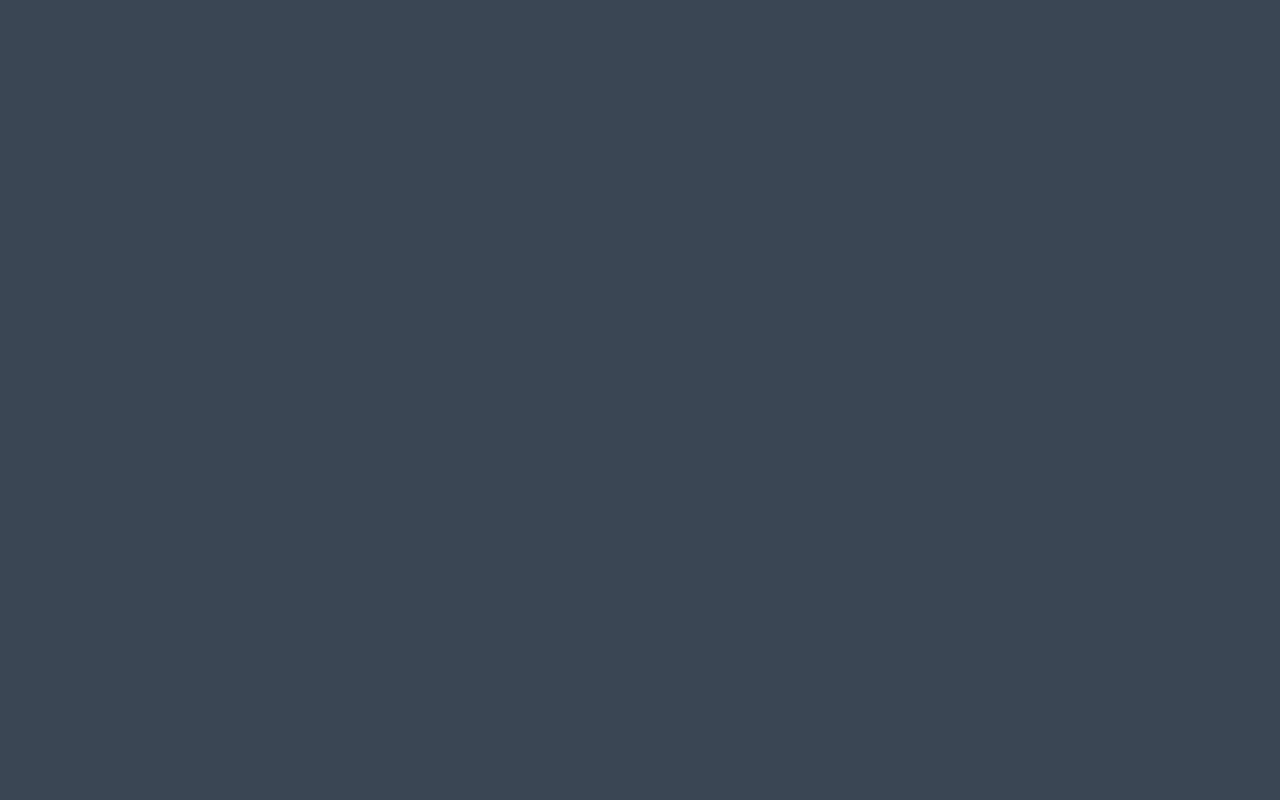
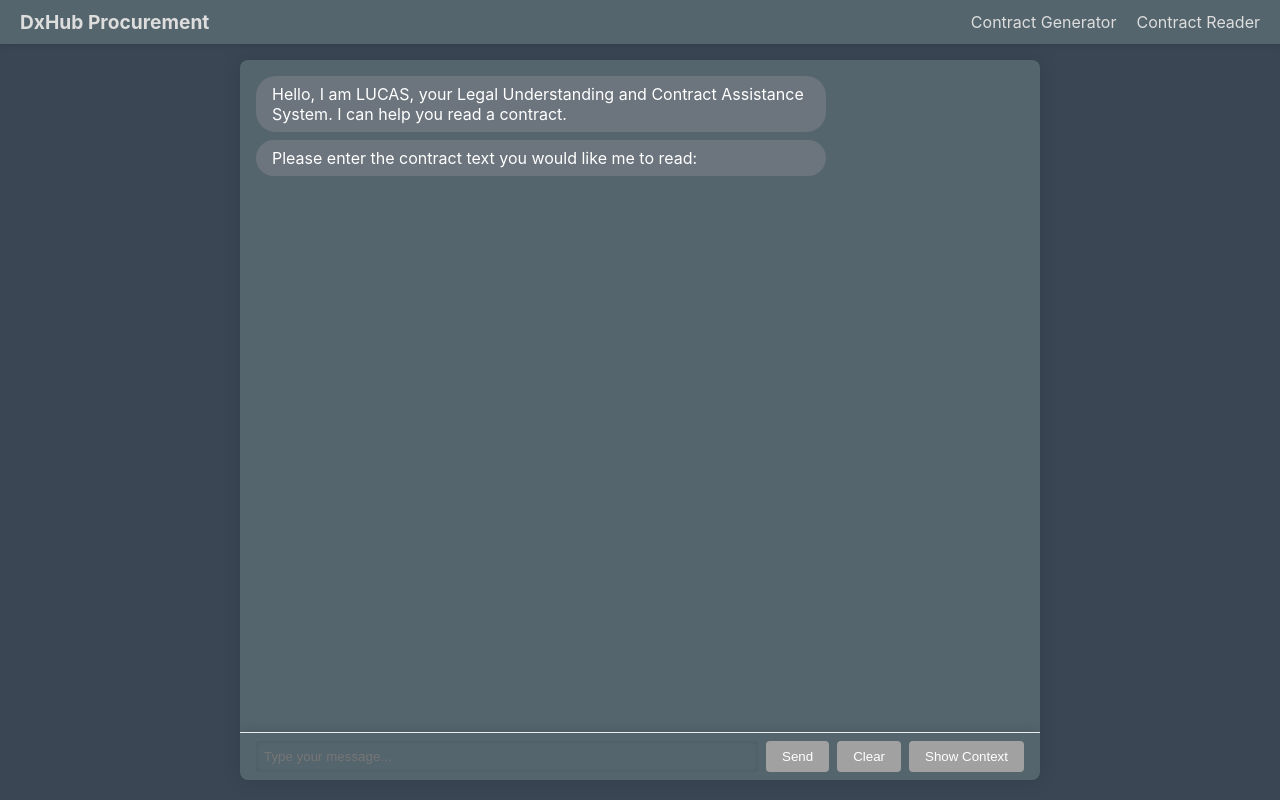
Before and after one commit to cal-poly-dxhub/automated-procurement, a React (Create React App) app in the folder react-app/: page /contract-read in a window 1280 px wide. Before the commit this address had no page. Built offline with nearby package versions, Linux system fonts and the light colour scheme.

Commit message:
read contract

```diff
--- a/react-app/src/App.tsx
+++ b/react-app/src/App.tsx
@@ -1,6 +1,7 @@
 import { Route, BrowserRouter as Router, Routes } from "react-router-dom";
 
 import ContractGen from "./pages/ContractGen";
+import ContractRead from "./pages/ContractRead";
 import Landing from "./pages/Landing";
 
 function App() {
@@ -9,6 +10,7 @@ function App() {
       <Routes>
         <Route path="/" element={<Landing />} />
         <Route path="/contract-gen" element={<ContractGen />} />
+        <Route path="/contract-read" element={<ContractRead />} />
       </Routes>
     </Router>
   );
--- a/react-app/src/components/Navbar.tsx
+++ b/react-app/src/components/Navbar.tsx
@@ -8,6 +8,7 @@ const Navbar = () => {
       </div>
       <div className="navbar-links">
         <a href="/contract-gen">Contract Generator</a>
+        <a href="/contract-read">Contract Reader</a>
       </div>
     </nav>
   );
--- /dev/null
+++ b/react-app/src/pages/ContractRead.css
@@ -0,0 +1,74 @@
+.contract-gen {
+  display: flex;
+  flex-direction: column;
+  height: 90vh;
+  max-width: 800px;
+  margin: 2vh auto;
+  border: none;
+  border-radius: 8px;
+  overflow: hidden;
+  background-color: var(--background-color);
+  box-shadow: 0 0 20px rgba(0, 0, 0, 0.1);
+}
+
+.message-container {
+  flex: 1;
+  padding: 16px;
+  overflow-y: auto;
+  background-color: var(--alternate-background-color);
+}
+
+.message {
+  padding: 8px 16px;
+  border-radius: 20px;
+  margin-bottom: 8px;
+  max-width: 70%;
+  word-wrap: break-word;
+  color: var(--text-color);
+}
+
+.user {
+  background-color: var(--primary-color);
+  color: #fff;
+  margin-left: auto;
+}
+
+.assistant {
+  background-color: var(--secondary-color);
+  color: #fff;
+}
+
+.input-container {
+  display: flex;
+  align-items: center;
+  padding: 8px 16px;
+  background-color: var(--alternate-background-color);
+  border-top: 1px solid var(--border-color);
+  box-shadow: 0 -2px 10px rgba(0, 0, 0, 0.1);
+}
+
+.input-container input {
+  flex: 1;
+  padding: 8px;
+  border: none;
+  border-radius: 4px;
+  outline: none;
+  background-color: var(--alternate-background-color);
+  color: var(--text-color);
+  box-shadow: inset 0 0 5px rgba(0, 0, 0, 0.1);
+}
+
+.input-container button {
+  margin-left: 8px;
+  padding: 8px 16px;
+  background-color: var(--primary-color);
+  color: #fff;
+  border: none;
+  border-radius: 4px;
+  cursor: pointer;
+  transition: background-color 0.3s;
+}
+
+.input-container button:hover {
+  background-color: var(--hover-color);
+}
--- /dev/null
+++ b/react-app/src/pages/ContractRead.tsx
@@ -0,0 +1,114 @@
+import { useState } from "react";
+import "./ContractRead.css";
+
+import Navbar from "../components/Navbar";
+import { readContract } from "../scripts/LLMGeneral";
+
+const ContractRead = () => {
+  const firstMessages = [
+    {
+      role: "assistant",
+      content: [
+        {
+          type: "text",
+          text: "Hello, I am LUCAS, your Legal Understanding and Contract Assistance System. I can help you read a contract.",
+        },
+      ],
+    },
+    {
+      role: "assistant",
+      content: [
+        {
+          type: "text",
+          text: "Please enter the contract text you would like me to read:",
+        },
+      ],
+    },
+  ];
+  const [inputValue, setInputValue] = useState<string>("");
+  const [showContext, setShowContext] = useState<boolean>(false);
+  const [messages, setMessages] = useState<
+    {
+      role: string;
+      content: { type: string; text: string }[];
+    }[]
+  >(firstMessages);
+  const [context, setContext] = useState<
+    {
+      role: string;
+      content: { type: string; text: string }[];
+    }[]
+  >([]);
+  const [loading, setLoading] = useState<boolean>(false);
+
+  const handleInputChange = (e: any) => {
+    setInputValue(e.target.value);
+  };
+
+  const handleSendMessage = async () => {
+    const userInput = inputValue;
+    const oldMessages = messages;
+    setInputValue("");
+
+    setMessages([
+      ...oldMessages,
+      { role: "user", content: [{ type: "text", text: userInput }] },
+    ]);
+
+    if (userInput === "") {
+      return;
+    }
+
+    setLoading(true);
+
+    const response = await readContract(context, userInput);
+    const responseText = response.content[0].text
+      .split("<Response>")[1]
+      .split("</Response>")[0];
+    setContext([...context, response]);
+    setMessages([
+      ...oldMessages,
+      { role: "user", content: [{ type: "text", text: userInput }] },
+      { role: "assistant", content: [{ type: "text", text: responseText }] },
+    ]);
+
+    setLoading(false);
+  };
+
+  return (
+    <div>
+      <Navbar />
+      <div className="contract-gen">
+        <div className="message-container">
+          {messages.map((message, index) => (
+            <div
+              key={index}
+              className={`message ${
+                message.role === "user" ? "user" : "assistant"
+              }`}
+            >
+              {message?.content[0]?.text}
+            </div>
+          ))}
+          {loading && <div className="message assistant">Loading...</div>}
+        </div>
+        <div className="input-container">
+          <input
+            type="text"
+            value={inputValue}
+            onChange={handleInputChange}
+            placeholder="Type your message..."
+          />
+          <button onClick={handleSendMessage}>Send</button>
+          <button onClick={() => setMessages([])}>Clear</button>
+          <button onClick={() => setShowContext(!showContext)}>
+            {showContext ? "Hide Context" : "Show Context"}
+          </button>
+        </div>
+      </div>
+      {showContext && <div>{JSON.stringify(context)}</div>}
+    </div>
+  );
+};
+
+export default ContractRead;
--- a/react-app/src/scripts/LLMGeneral.ts
+++ b/react-app/src/scripts/LLMGeneral.ts
@@ -6,7 +6,8 @@ import p from "../assets/prompt.json";
 import template from "../assets/template.json";
 
 const d_a_a = template["delivery_and_acceptance"];
-const prompt = p["prompt"];
+const gen_prompt = p["gen_prompt"];
+const read_prompt = p["read_prompt"];
 
 const model_id = "anthropic.claude-3-sonnet-20240229-v1:0";
 const client = new BedrockRuntimeClient({
@@ -27,7 +28,7 @@ const generateContract = async (context: any[], userInput: string) => {
       content: [
         {
           type: "text",
-          text: prompt.replace("--CLAUSE--", clause.toString()),
+          text: gen_prompt.replace("--CLAUSE--", clause.toString()),
         },
       ],
     });
@@ -44,6 +45,40 @@ const generateContract = async (context: any[], userInput: string) => {
   }
 
   const responses = await getBedrockResponse(ctx);
+  const response = {
+    role: "assistant",
+    content: responses,
+  };
+  return response;
+};
+
+const readContract = async (context: any[], userInput: string) => {
+  const ctx = context;
+  if (ctx.length === 0) {
+    const propmt = read_prompt.replace("--CONTRACT--", userInput);
+    ctx.push({
+      role: "user",
+      content: [
+        {
+          type: "text",
+          text: propmt,
+        },
+      ],
+    });
+  } else {
+    ctx.push({
+      role: "user",
+      content: [
+        {
+          type: "text",
+          text: userInput,
+        },
+      ],
+    });
+  }
+
+  const responses = await getBedrockResponse(ctx);
+
   const response = {
     role: "assistant",
     content: responses,
@@ -85,4 +120,4 @@ const getBedrockResponse = async (
   }
 };
 
-export { generateContract, getBedrockResponse };
+export { generateContract, getBedrockResponse, readContract };
```
Also changed, not shown: react-app/src/assets/prompt.json (+2 -1 lines).
